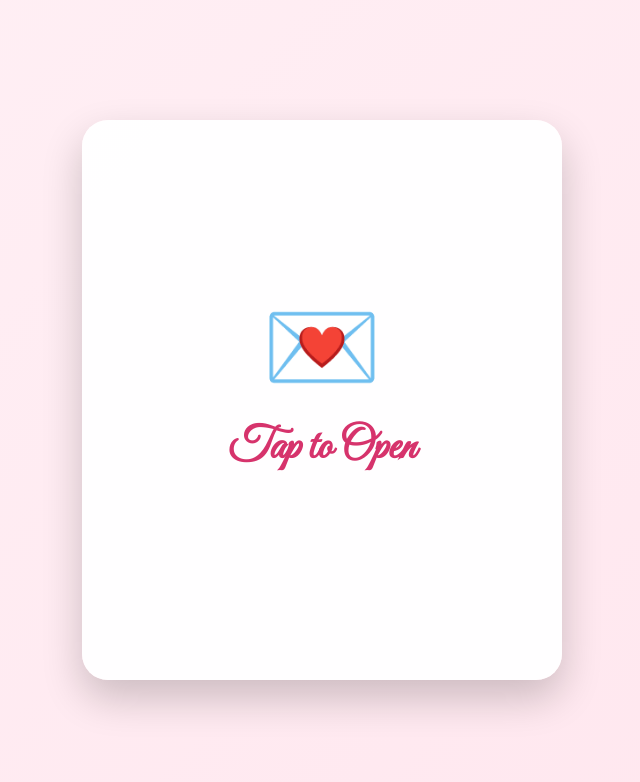
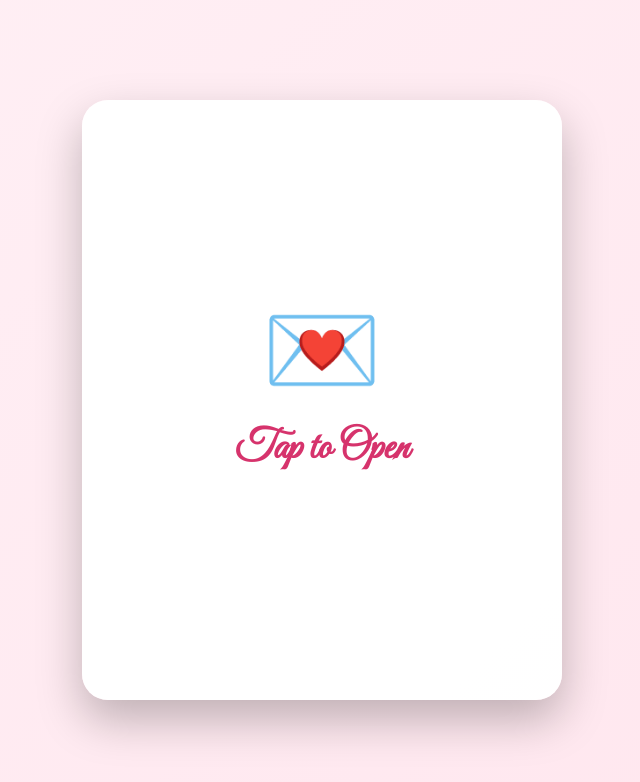
Before and after one commit to Bibhash7/my-wedding, a plain HTML site: page index.html in a window 1280 px wide. Shown: the whole page, without its empty margins (318-958 px from the left). Drawn offline with nearby package versions, Linux system fonts and the light colour scheme; a web font is replaced by a local one.

Commit message:
Initial commit - wedding card of mine

```diff
--- a/index.html
+++ b/index.html
@@ -1,40 +1,42 @@
 <!DOCTYPE html>
 <html lang="en">
 <head>
-<meta charset="UTF-8" />
-<meta name="viewport" content="width=device-width, initial-scale=1.0" />
+<meta charset="UTF-8">
+<meta name="viewport" content="width=device-width, initial-scale=1.0">
 <title>Rimi & Bibhash Wedding</title>
 
-<!-- Google Fonts -->
 <link href="https://fonts.googleapis.com/css2?family=Great+Vibes&family=Alex+Brush&family=Playfair+Display:ital@0;1&family=Montserrat:wght@400;600&display=swap" rel="stylesheet">
 
 <style>
-/* ================= GLOBAL CENTER FIX ================= */
+/* ===== RESET ===== */
+* {
+  box-sizing: border-box;
+}
+
+/* ===== BODY ===== */
 body {
   margin: 0;
   padding: 0;
-  min-height: 100svh;               /* mobile-safe viewport */
-  display: flex;
-  justify-content: center;
-  align-items: center;
+  height: 100svh;
   background: linear-gradient(135deg, #fff0f5, #ffe6ee);
-  overflow: hidden;                 /* prevent side shift */
   font-family: 'Montserrat', sans-serif;
+  overflow: hidden;
 }
 
+/* ===== ABSOLUTE CENTER FIX (🔥 KEY) ===== */
 .card-container {
+  position: fixed;
+  top: 50%;
+  left: 50%;
+  transform: translate(-50%, -50%);
   perspective: 1500px;
-  width: 100%;
-  display: flex;
-  justify-content: center;
-  align-items: center;
 }
 
-/* ================= CARD ================= */
+/* ===== CARD ===== */
 .card {
-  width: 90%;
+  width: 90vw;
   max-width: 480px;
-  height: 560px;                    /* 🔥 fixed height */
+  height: 600px;                 /* fixed = no shift */
   position: relative;
   transform-style: preserve-3d;
   transition: transform 0.8s ease;
@@ -45,41 +47,41 @@ body {
   transform: rotateY(180deg);
 }
 
-/* ================= CARD FACES ================= */
+/* ===== CARD FACES ===== */
 .card-face {
   position: absolute;
-  inset: 0;                         /* 🔥 perfect overlap */
+  inset: 0;
   backface-visibility: hidden;
-  background: rgba(255,255,255,0.95);
+  background: rgba(255,255,255,0.96);
   border-radius: 26px;
-  box-shadow: 0 18px 40px rgba(0,0,0,0.2);
-  padding: 2.5rem;
+  padding: 2.4rem;
+  box-shadow: 0 20px 45px rgba(0,0,0,0.25);
   display: flex;
   flex-direction: column;
   justify-content: center;
   text-align: center;
 }
 
-/* ================= FRONT ================= */
+/* ===== FRONT ===== */
 .front .icon {
   font-size: 6rem;
 }
 
 .front h2 {
   font-family: 'Great Vibes', cursive;
-  font-size: 2.8rem;
+  font-size: 2.6rem;
   color: #d6336c;
   margin-top: 1rem;
 }
 
-/* ================= BACK ================= */
+/* ===== BACK ===== */
 .back {
   transform: rotateY(180deg);
 }
 
 h1 {
   font-family: 'Great Vibes', cursive;
-  font-size: 2.7rem;
+  font-size: 2.6rem;
   color: #d6336c;
 }
 
@@ -93,7 +95,7 @@ h1 {
 #personalGreeting {
   font-family: 'Playfair Display', serif;
   font-style: italic;
-  font-size: 1.3rem;
+  font-size: 1.25rem;
   color: #a3004f;
   margin-bottom: 1rem;
 }
@@ -101,7 +103,7 @@ h1 {
 .invitation-text {
   font-family: 'Playfair Display', serif;
   font-style: italic;
-  font-size: 1.15rem;
+  font-size: 1.12rem;
   line-height: 1.7;
   color: #5b3a4e;
   background: linear-gradient(135deg, #ffe3f0, #fff5fa);
@@ -133,41 +135,13 @@ h1 {
   margin-top: 0.6rem;
 }
 
-/* ================= HEARTS ================= */
-.heart {
-  position: absolute;
-  width: 28px;
-  height: 28px;
-  background: #ff4d94;
-  transform: rotate(-45deg);
-  animation: float 4s infinite;
-}
-
-.heart::before,
-.heart::after {
-  content: '';
-  position: absolute;
-  width: 28px;
-  height: 28px;
-  background: #ff4d94;
-  border-radius: 50%;
-}
-
-.heart::before { top: -14px; left: 0; }
-.heart::after { left: 14px; top: 0; }
-
-@keyframes float {
-  0% { transform: translateY(0) rotate(-45deg); opacity: 0; }
-  50% { opacity: 1; }
-  100% { transform: translateY(-60px) rotate(-45deg); opacity: 0; }
-}
-
-/* ================= MOBILE ================= */
-@media (max-width: 480px) {
-  .card { height: 600px; }
-  h1 { font-size: 2.4rem; }
+/* ===== MOBILE TUNE ===== */
+@media (max-width: 420px) {
+  .card {
+    height: 620px;
+  }
+  h1 { font-size: 2.3rem; }
   .names { font-size: 2.4rem; }
-  .front h2 { font-size: 2.4rem; }
 }
 </style>
 </head>
@@ -185,9 +159,6 @@ h1 {
 
     <!-- BACK -->
     <div class="card-face back">
-      <div class="heart" style="left:20%; top:20px;"></div>
-      <div class="heart" style="left:70%; top:30px; animation-delay:1s;"></div>
-
       <h1>Wedding Celebration</h1>
       <div class="names">Rimi & Bibhash</div>
       <div id="personalGreeting"></div>
@@ -202,7 +173,7 @@ h1 {
       </div>
 
       <div class="details">
-        <p><strong>Date & Time</strong><br>Monday, February 17, 2025 · 7:00 PM</p>
+        <p><strong>Date & Time</strong><br>Monday, February 09, 2025 · 7:00 PM</p>
         <p><strong>Venue</strong><br>Dhakeshwari Chainese, B8, Kalyani, West Bengal</p>
         <div class="footer">We can’t wait to celebrate with you!</div>
       </div>
```
